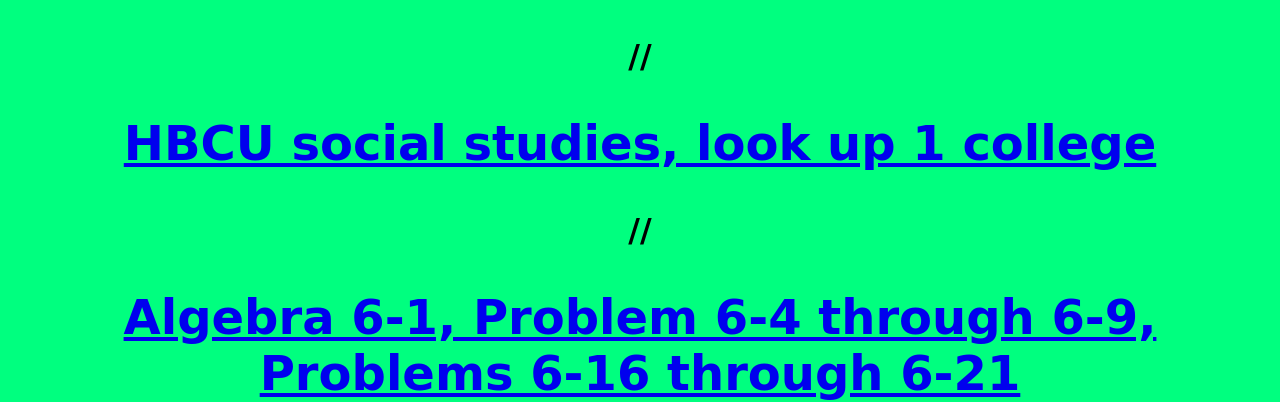
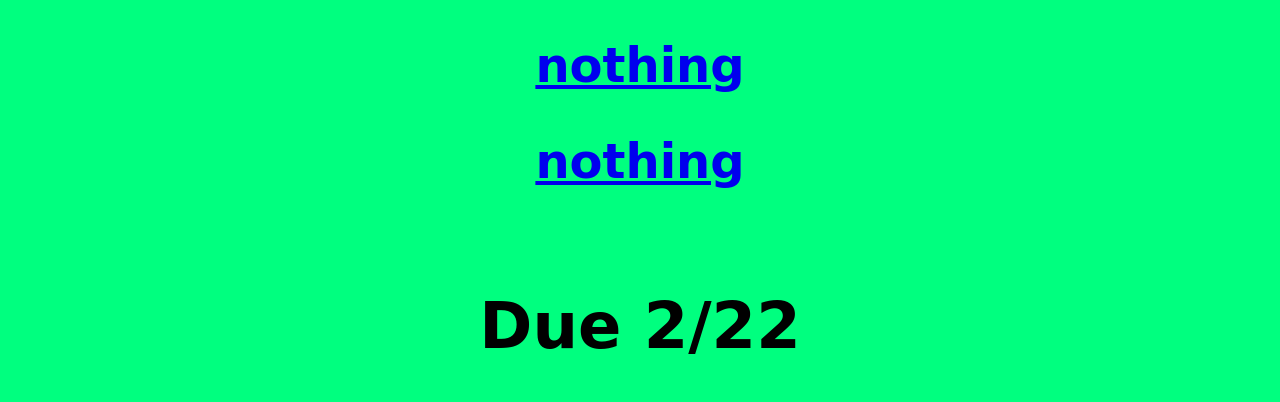
Before and after one commit to PackOfDeepak/Uschool6th, a plain HTML site: page homework.html in a window 1280 px wide. Shown: the part 420-822 px from the top of the page. Drawn offline with Linux system fonts and the light colour scheme.

Commit message:
Update homework.html

```diff
--- a/homework.html
+++ b/homework.html
@@ -12,8 +12,8 @@
         <h1><center>Homework for 2/19/2021</center></h1>
         <h1><center> Due Tommorow</center</h1>
             <h2>Nothing</h2>
-            //<h2><a href = "https://university-school.myschoolapp.com/app/student#discussiondetail/14752508/24845363/Assignments"><center>HBCU social studies, look up 1 college</center></a></h2>
-             //<h2><a href = "https://university-school.myschoolapp.com/app/student#academicclass/92745293/0/assignments"><center>Algebra 6-1, Problem 6-4 through 6-9, Problems 6-16 through 6-21</center></a></h2>
+           <h2><a href = "https://university-school.myschoolapp.com/app/student#discussiondetail/14752508/24845363/Assignments"><center>nothing</center></a></h2>
+             <h2><a href = "https://university-school.myschoolapp.com/app/student#academicclass/92745293/0/assignments"><center>nothing</center></a></h2>
         <h1><center>Due 2/22</center></h1>
             <h2><a href = "https://university-school.myschoolapp.com/app/student#assignmentdetail/14732711/24811238/0/academicclass--92745293--0--assignments"><center>Algebra Problems 6-24 through 6-29</center></a></h2>
         <h2><a href = "https://university-school.myschoolapp.com/app/student#assignmentdetail/14750369/24841740/0/academicclass--92745221--0--assignments"><center>Social Studies, worksheets 8,9, letter + questions</center></a></h2>
```
